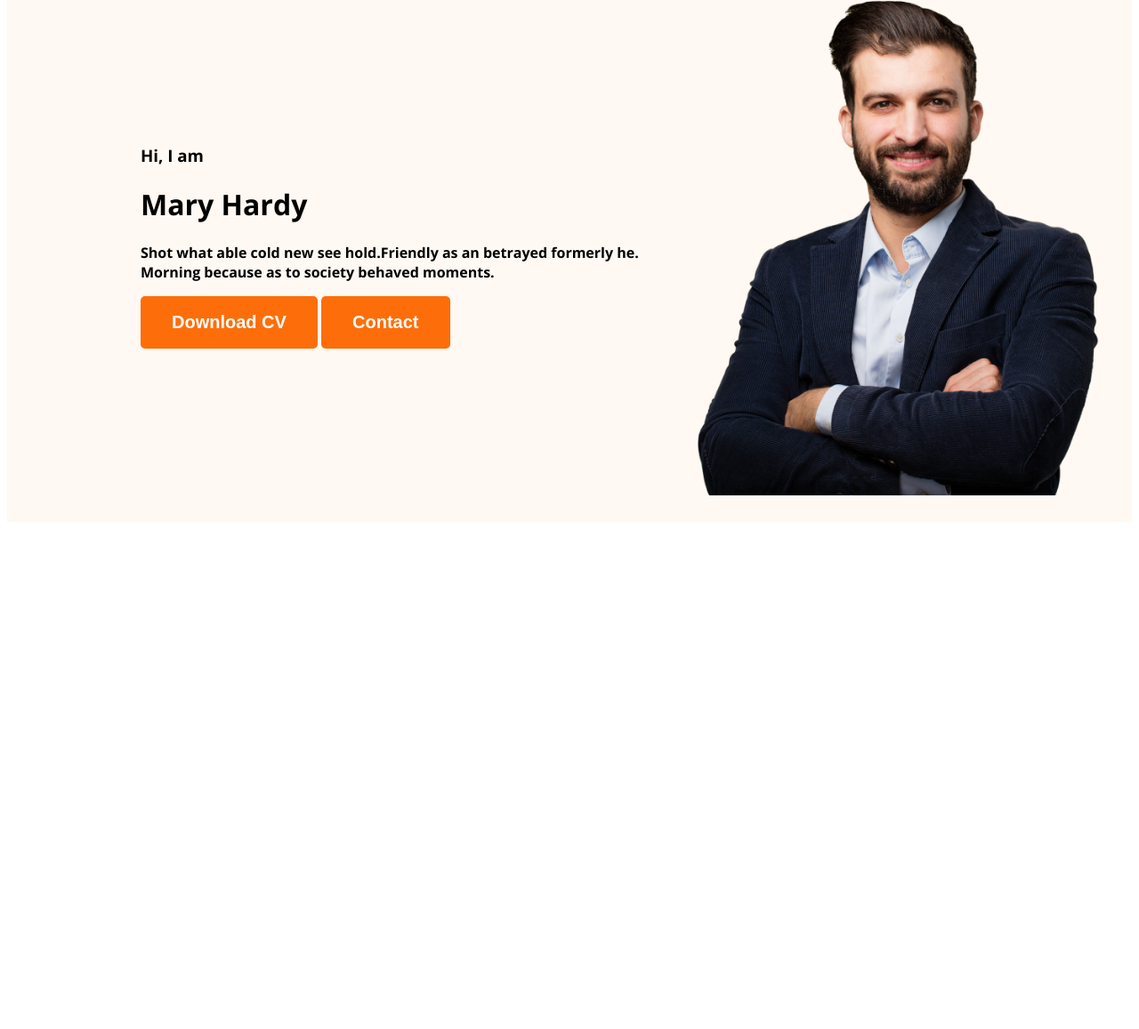
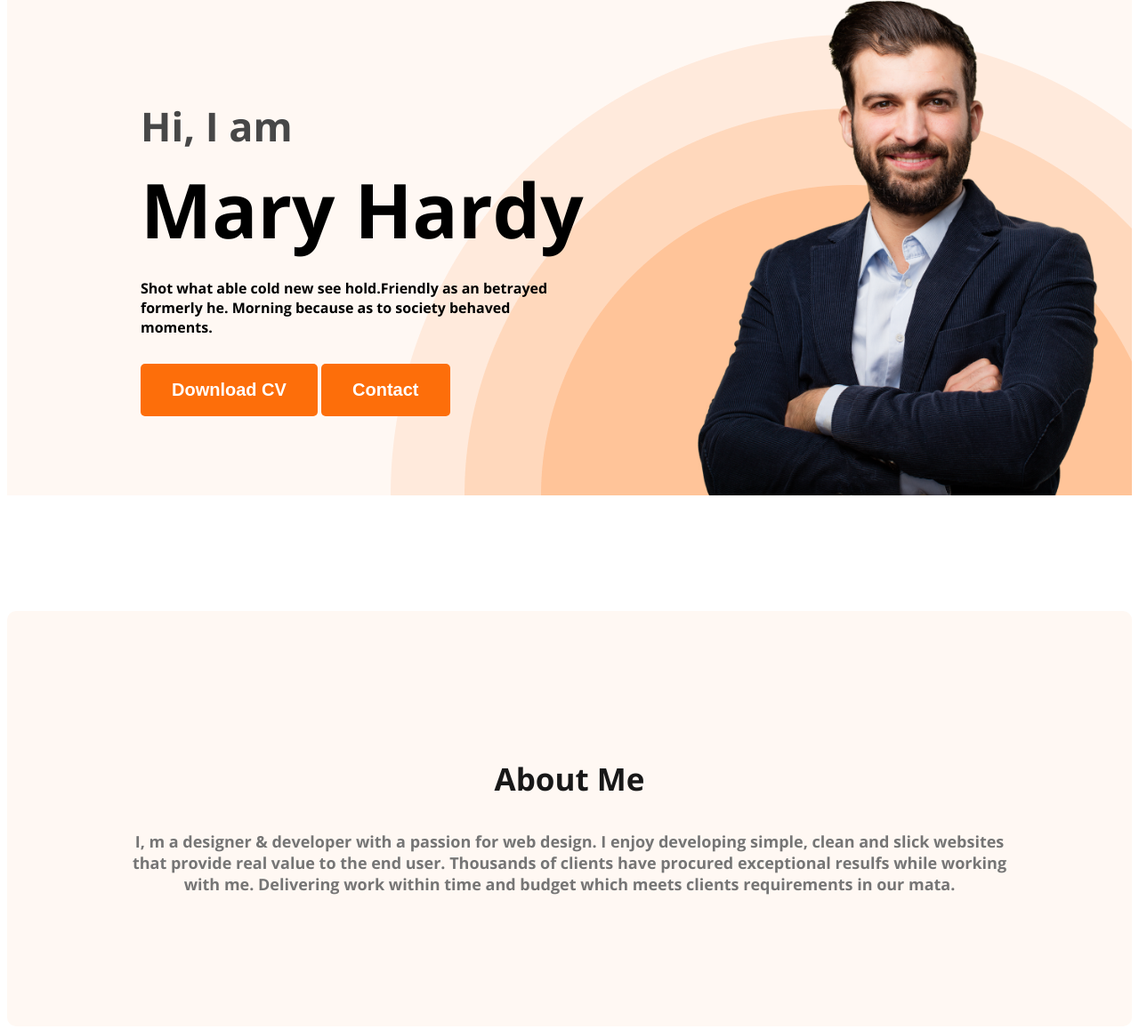
Before and after one commit to AliAbid178/webdeveloper-portfolio, a plain HTML site: page index.html in a window 1280 px wide. Shown: the part 211-1368 px from the top of the page at 89% size. Before the commit the page ends 806 px from the top, so only its background shows below. Drawn offline with nearby package versions, Linux system fonts and the light colour scheme.

Commit message:
added main section

```diff
--- a/index.html
+++ b/index.html
@@ -23,7 +23,7 @@
             <div class="banner-content">
                 <h3 class="banner-greeting">Hi, I  am</h3>
                 <h1 class="banner-title">Mary Hardy</h1>
-                <p>Shot what able cold new see hold.Friendly as an betrayed formerly he. Morning because as to society behaved moments.</p>
+                <p class="banner-description">Shot what able cold new see hold.Friendly as an betrayed formerly he. Morning because as to society behaved moments.</p>
                 <button class="btn-primary">Download CV</button>
                 <button class="btn-primary">Contact</button>
             </div>
@@ -31,7 +31,11 @@
         </div>
     </header>
     <main>
+         <section class="about">
+            <h3 class="section-title">About Me</h3>
+            <p class="section-description">I, m a designer & developer with a passion for web design. I enjoy developing simple, clean and slick websites that provide real value to the end user. Thousands of clients have procured exceptional resulfs while working with me. Delivering work within time and budget which meets clients requirements in our mata.</p>
 
+         </section>
     </main>
     <footer>
 
--- a/styles/portfolio.css
+++ b/styles/portfolio.css
@@ -1,11 +1,13 @@
 /* common shared style */
-body{
+body {
     font-family: 'Open Sans', sans-serif;
 }
-.text-primary{
+
+.text-primary {
     color: #FD6E0A;
 }
-.btn-primary{
+
+.btn-primary {
     border-radius: 5px;
     background: #FD6E0A;
     border: 0px;
@@ -17,43 +19,97 @@ body{
 }
 
 /* nav related styles */
-nav{
+nav {
     display: flex;
     justify-content: space-between;
     align-items: 0px 200px;
     margin: 0 200px;
 
 }
-.nav-title{
+
+.nav-title {
     color: #181818;
     font-size: 45px;
     font-style: normal;
     font-weight: 800;
 }
-nav > ul{
+
+nav>ul {
     display: flex;
     align-items: center;
 
 }
-nav li{
+
+nav li {
     list-style: none;
     margin-right: 51px;
 }
-nav a{
+
+nav a {
     text-decoration: none;
     color: #474747;
 }
+
 /* header related styles */
-.header{
+.header {
     background-color: #FFF8F3;
+    background-image: url(../images/header_bg.png);
+    background-repeat: no-repeat;
+    background-position: bottom right;
 }
-.banner
-{
-    padding: 30px 30px 30px 150px;
+
+.banner {
+    padding: 30px 30px 0px 150px;
     display: flex;
     align-items: center;
+    justify-content: space-between;
 }
-.banner .profile-pic{
+
+.banner-content {
+    max-width: 500px;
+}
+
+.banner .profile-pic {
     width: 500px;
 
 }
+
+.banner-greeting {
+    font-size: 45px;
+    color: #474747;
+    margin-bottom: 0px;
+}
+
+.banner-title {
+    font-size: 85px;
+    font-weight: 700;
+    margin-top: 5px;
+    margin-bottom: 20px;
+}
+
+.banner-description {
+    margin-bottom: 30px;
+}
+
+/* main section styles */
+.section-title {
+    color: #181818;
+    text-align: center;
+    font-size: 35px;
+    font-weight: 700;
+}
+
+.section-description {
+    color:  #757575;
+    text-align: center;
+    font-size: 18px;
+
+}
+
+/* about section styles */
+.about {
+    padding: 130px;
+    border-radius: 10px;
+    background: #FFF8F3;
+    margin: 130px 0;
+}
```
